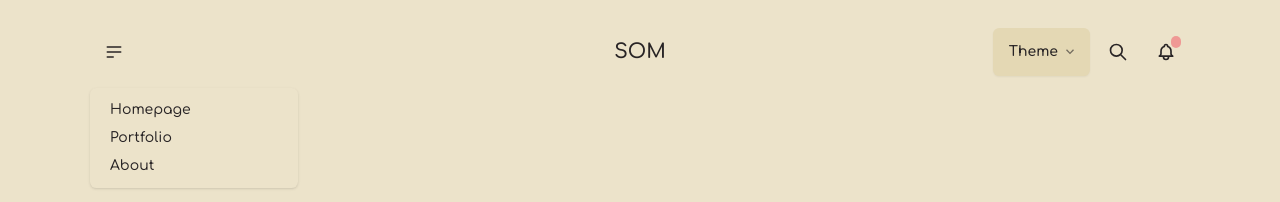
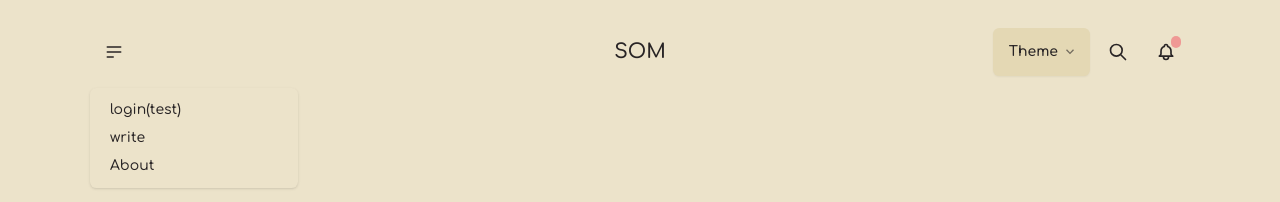
Before and after one commit to LeeAndRyu/SOM_FE, a React (Vite) app: page / in a window 1280 px wide. Both pictures are taken after a click on the button 114 px from the left and 52 px from the top of the page. Shown: the top 202 px of the page. Built offline with nearby package versions, Linux system fonts and the light colour scheme.

Commit message:
:memo: Update : page link test용으로 변경
git push origin feature

```diff
--- a/src/components/layout.tsx
+++ b/src/components/layout.tsx
@@ -35,10 +35,10 @@ const Layout = () => {
                   className='menu menu-sm dropdown-content mt-3 z-[1] p-2 shadow bg-base-100 rounded-box w-52'
                 >
                   <li>
-                    <a>Homepage</a>
+                    <a href='/login'>login(test)</a>
                   </li>
                   <li>
-                    <a>Portfolio</a>
+                    <a href='/write'>write</a>
                   </li>
                   <li>
                     <a>About</a>
@@ -47,7 +47,9 @@ const Layout = () => {
               </div>
             </div>
             <div className='navbar-center'>
-              <a className='btn btn-ghost text-xl'>SOM</a>
+              <a href='/' className='btn btn-ghost text-xl'>
+                SOM
+              </a>
             </div>
             <div className='navbar-end'>
               <ThemeToggle />
```
